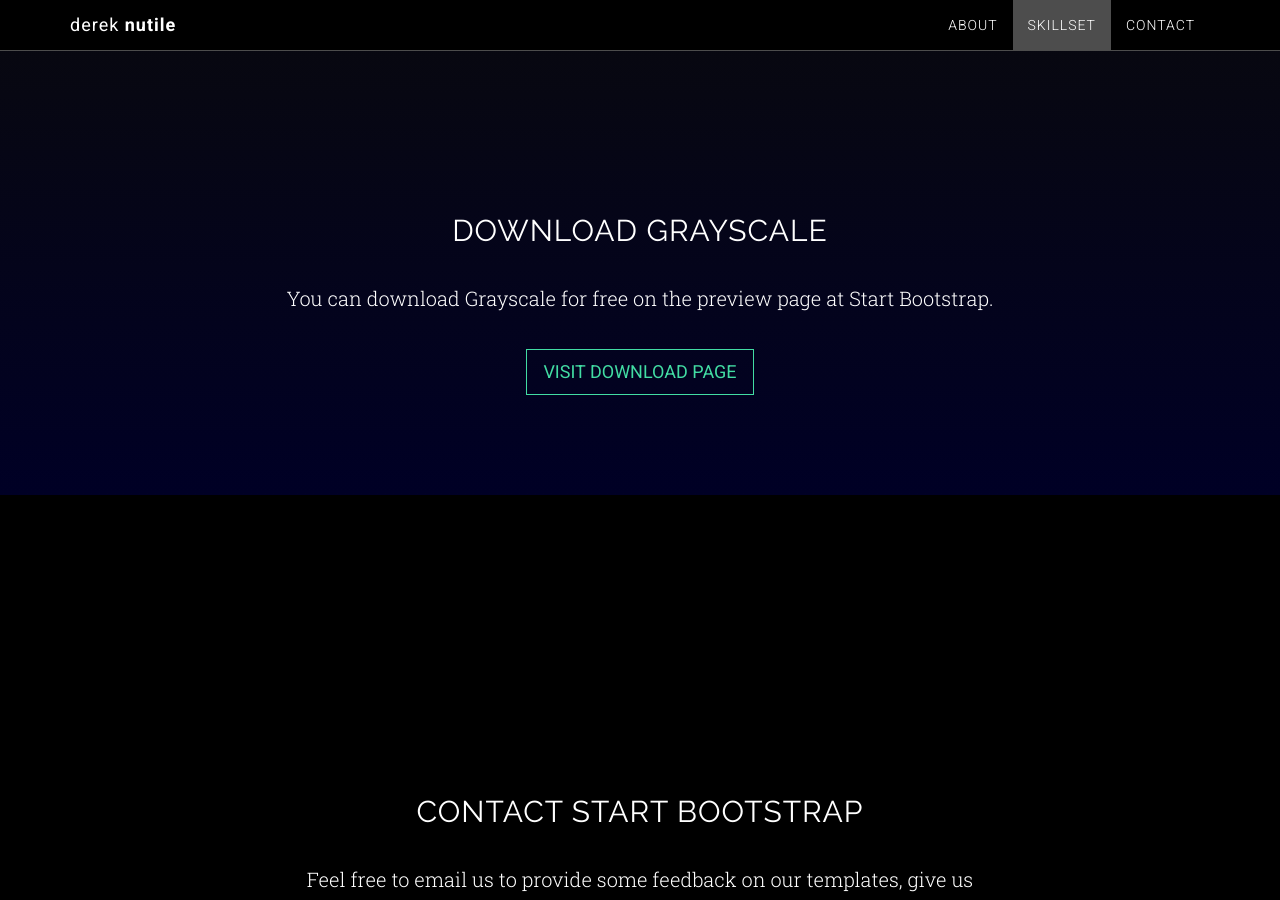
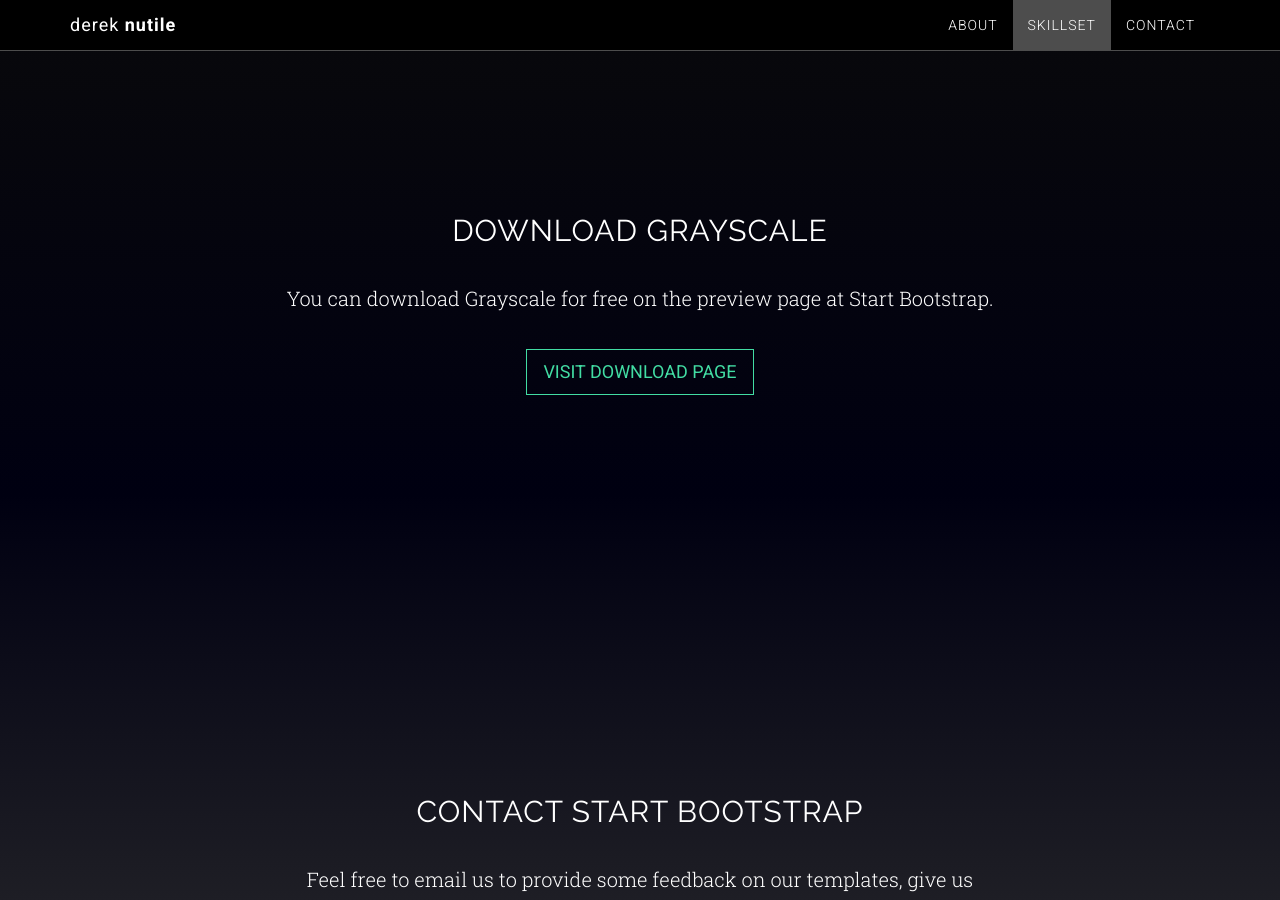
Before and after one commit to dereknutile/dereknutile.github.io, a Jekyll site: the page built from index.html, in a window 1280 px wide and 900 px high, scrolled down 1719 px. Built offline with Jekyll 4.4.1, drawn with Linux system fonts in a browser that asks for light colours; some of the changed text lies outside the part shown.

Commit message:
Adds structure to social, contact, and footer sections.

```diff
--- a/_includes/common/footer.html
+++ b/_includes/common/footer.html
@@ -1,10 +1,7 @@
 <footer class="site-footer">
   <div class="container text-center hidden-xs hidden-sm">
     <div class="row">
-      {% include common/social.html %}
-    </div><!-- /.row -->
-    <div class="row">
-      <p class="copyright">&copy; 2015, {{ site.title }}</a></p>
+      <p class="copyright">&copy; {{ site.time | date: '%Y' }}, {{ site.title }}</a></p>
     </div><!-- /.row -->
   </div><!-- /.container -->
 </footer>
--- a/_includes/common/social.html
+++ b/_includes/common/social.html
@@ -1,15 +1,12 @@
 
 {% if site.data.social %}
-<ul class="list-inline banner-social-buttons">
+<ul class="list-inline">
 
 {% for socialLink in site.data.social %}
   {% if socialLink.icon %}
-    <li class="hidden-xs hidden-sm">
+    <li>
       <a href="{{ socialLink.url }}" class="btn btn-default btn-lg" target="_blank">
-        <!-- <span class="fa-stack fa-lg"> -->
-        <i class="fa fa-circle fa-inverse fa-stack-2x"></i>
-        <i class="{{ socialLink.icon }} fa-stack" title="{{ socialLink.title }}"></i>
-        <!-- </span> -->
+        <i class="{{ socialLink.icon }}" title="{{ socialLink.title }}"></i>
       </a>
     </li>
   {% endif %}
--- a/assets/css/main.scss
+++ b/assets/css/main.scss
@@ -364,6 +364,7 @@
 
 footer p {
     margin: 0;
+    font-size: 14px;
 }
 
 ::-moz-selection {
@@ -406,15 +407,45 @@
  }
 
 #skillset{
-    background-color: lighten( #001, 4% );
+    background-color: #001;
     color: #fff;
     background-image:
         linear-gradient(
         lighten( #000, 4% ),
-        lighten( #001, 4% )
+        #001
     );
 }
 
 #contact{
+    background-color: lighten( #000, 20% );
+    color: #fff;
+    background-image:
+        linear-gradient(
+        #001,
+        lighten( #000, 20% )
+    );
+}
 
+.site-footer{
+    padding: 64px 0;
+    color: darken( #42dca3, 12% );
+    background-color: lighten( #000, 20% );
+    background-image:
+        linear-gradient(
+        lighten( #000, 20% ),
+        lighten( #000, 8% )
+    );
 }
+
+ul.social-icons{
+    padding-left: 0;
+    margin-left: -5px;
+    list-style: none;
+}
+
+@media(max-width:768px) {
+    ul.social-icons{
+        padding-left: 0;
+        list-style: initial;
+    }
+}
--- a/index.html
+++ b/index.html
@@ -65,17 +65,7 @@
                     <p>Feel free to email us to provide some feedback on our templates, give us suggestions for new templates and themes, or to just say hello!</p>
                     <p><a href="mailto:feedback@startbootstrap.com">feedback@startbootstrap.com</a>
                     </p>
-                    <ul class="list-inline banner-social-buttons">
-                        <li>
-                            <a href="https://twitter.com/SBootstrap" class="btn btn-default btn-lg"><i class="fa fa-twitter fa-fw"></i> <span class="network-name">Twitter</span></a>
-                        </li>
-                        <li>
-                            <a href="https://github.com/IronSummitMedia/startbootstrap" class="btn btn-default btn-lg"><i class="fa fa-github fa-fw"></i> <span class="network-name">Github</span></a>
-                        </li>
-                        <li>
-                            <a href="https://plus.google.com/+Startbootstrap/posts" class="btn btn-default btn-lg"><i class="fa fa-google-plus fa-fw"></i> <span class="network-name">Google+</span></a>
-                        </li>
-                    </ul>
+                    {% include common/social.html %}
                 </div>
             </div>
         </div>
```
